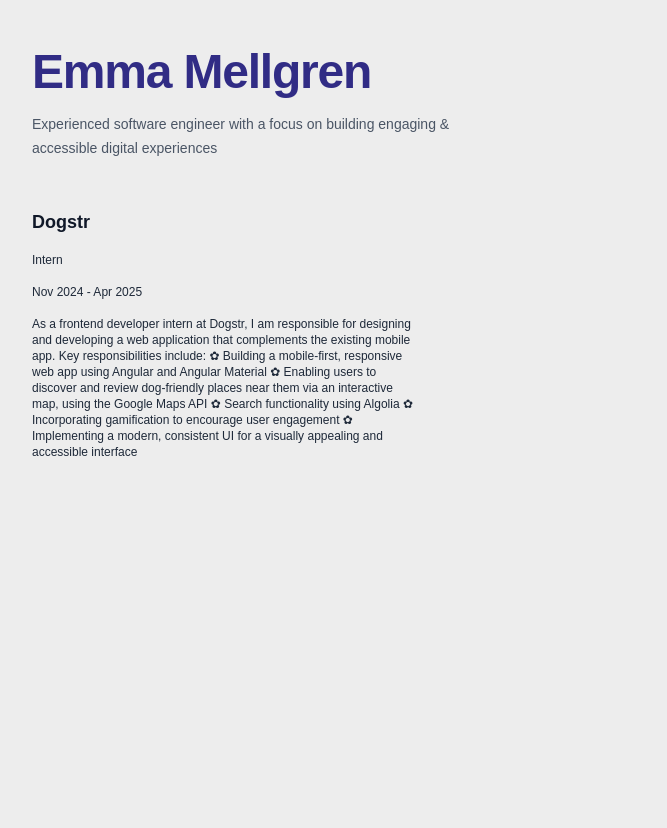
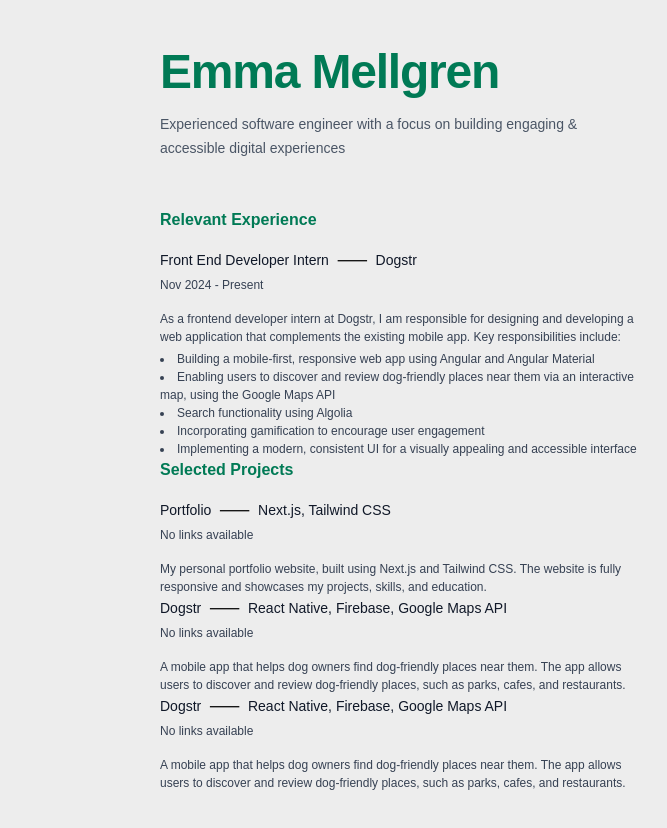
Before and after one commit to emmaoliviamellgren/resume, a Next.js app: page / in a window 1280 px wide. Shown: the top 828 px of the page, without its empty margins (32-699 px from the left). Before the commit the page ends 800 px from the top, so only its background shows below. Built offline with nearby package versions, Linux system fonts and the light colour scheme; a web font is replaced by a local one.

Commit message:
Init project section

```diff
--- a/app/components/experience.tsx
+++ b/app/components/experience.tsx
@@ -1,14 +1,32 @@
 import React from 'react';
 import { data } from '../constants/data';
+import Heading from './ui/heading';
 
 const Experience = () => {
+	const { position, company, duration, description } = data.experience;
+
 	return (
-		<div className='flex flex-col gap-4 my-12'>
-			<p className='title'>{data.experience.company}</p>
-            <p className='paragraph'>{data.experience.position}</p>
-            <p className='paragraph'>{data.experience.duration}</p>
-            <p className='paragraph w-96'>{data.experience.description}</p>
-		</div>
+		<>
+			<Heading heading='Relevant Experience' />
+			<div className='flex flex-col gap-1'>
+				<div className='flex gap-2 items-center'>
+					<p className='title'>{position}</p> ⸺
+					<p className='title'>{company}</p>
+				</div>
+
+				<p className='paragraph'>{duration}</p>
+				<p className='paragraph mt-3'>{description.text}</p>
+				<ul>
+					{description.responsibilities.map((responsibility, i) => (
+						<li
+							key={i}
+							className='list-disc list-inside paragraph'>
+							{responsibility}
+						</li>
+					))}
+				</ul>
+			</div>
+		</>
 	);
 };
 
--- /dev/null
+++ b/app/components/projects.tsx
@@ -0,0 +1,42 @@
+import { data } from '../constants/data';
+import Heading from './ui/heading';
+
+interface Props {
+	name: string;
+	description: string;
+	techStack: string[];
+	github: string;
+	website: string;
+}
+
+const Project = ({ name, description, techStack, github, website }: Props) => {
+	return (
+		<div className='flex flex-col gap-1'>
+			<div className='flex gap-2 items-center'>
+				<p className='title'>{name}</p> ⸺
+				<p className='title'>{techStack.join(', ')}</p>
+			</div>
+
+			<p className='paragraph'>
+				{github || website || 'No links available'}
+			</p>
+			<p className='paragraph mt-3'>{description}</p>
+		</div>
+	);
+};
+
+const Projects = () => {
+	return (
+		<>
+			<Heading heading='Selected Projects' />
+			{data.projects.list.map((project, i) => (
+				<Project
+					key={i}
+					{...project}
+				/>
+			))}
+		</>
+	);
+};
+
+export default Projects;
--- a/app/components/header.tsx
+++ b/app/components/ui/header.tsx
@@ -1,7 +1,9 @@
 const Header = () => {
 	return (
-		<div className='flex flex-col gap-4'>
-			<h1 className='heading'>Emma Mellgren</h1>
+		<div className='flex flex-col gap-4 mb-12'>
+			<h1 className='text-5xl text-emerald-700 font-semibold tracking-tight'>
+				Emma Mellgren
+			</h1>
 			<p className='subtitle max-w-md leading-6'>
 				Experienced software engineer with a focus on building engaging
 				& accessible digital experiences
--- /dev/null
+++ b/app/components/ui/heading.tsx
@@ -0,0 +1,9 @@
+interface Props {
+	heading: string;
+}
+
+const Heading = ({ heading }: Props) => {
+	return <p className='heading mb-4'>{heading}</p>;
+};
+
+export default Heading;
--- a/app/constants/data.ts
+++ b/app/constants/data.ts
@@ -3,12 +3,49 @@
 		email: 'mellgrenemma0@gmail.com',
 		phone: '073 709 22 81',
 	},
-	experience:
-		{
-			position: 'Intern',
-			company: 'Dogstr',
-			duration: 'Nov 2024 - Apr 2025',
-			description:
-				'As a frontend developer intern at Dogstr, I am responsible for designing and developing a web application that complements the existing mobile app. Key responsibilities include: ✿ Building a mobile-first, responsive web app using Angular and Angular Material ✿ Enabling users to discover and review dog-friendly places near them via an interactive map, using the Google Maps API ✿ Search functionality using Algolia ✿ Incorporating gamification to encourage user engagement ✿ Implementing a modern, consistent UI for a visually appealing and accessible interface',
+	experience: {
+		position: 'Front End Developer Intern',
+		company: 'Dogstr',
+		duration: 'Nov 2024 - Present',
+		description: {
+			text: `As a frontend developer intern at Dogstr, I am responsible for designing and developing a web application that complements the existing mobile app. Key responsibilities include:`,
+			responsibilities: [
+				'Building a mobile-first, responsive web app using Angular and Angular Material',
+				'Enabling users to discover and review dog-friendly places near them via an interactive map, using the Google Maps API',
+				'Search functionality using Algolia',
+				'Incorporating gamification to encourage user engagement',
+				'Implementing a modern, consistent UI for a visually appealing and accessible interface',
+			],
 		},
-} as const;
+	},
+	projects: {
+		list: [
+			{
+				name: 'Portfolio',
+				description: `My personal portfolio website, built using Next.js and Tailwind CSS. The website is fully responsive and showcases my projects, skills, and education.`,
+				techStack: ['Next.js', 'Tailwind CSS'],
+				github: '',
+				website: '',
+			},
+			{
+				name: 'Dogstr',
+				description: `A mobile app that helps dog owners find dog-friendly places near them. The app allows users to discover and review dog-friendly places, such as parks, cafes, and restaurants.`,
+				techStack: ['React Native', 'Firebase', 'Google Maps API'],
+				github: '',
+				website: '',
+			},
+			{
+				name: 'Dogstr',
+				description: `A mobile app that helps dog owners find dog-friendly places near them. The app allows users to discover and review dog-friendly places, such as parks, cafes, and restaurants.`,
+				techStack: ['React Native', 'Firebase', 'Google Maps API'],
+				github: '',
+				website: '',
+			},
+		],
+	},
+	education: {
+		degree: 'Bachelor of Science in Computer Science',
+		school: 'KTH Royal Institute of Technology',
+		duration: '2019 - 2023',
+	} as const,
+};
--- a/app/globals.css
+++ b/app/globals.css
@@ -10,11 +10,11 @@
 
 @layer utilities {
 	.heading {
-		@apply text-5xl text-indigo-900 font-bold tracking-tight;
+		@apply text-base text-emerald-700 font-semibold;
 	}
 
 	.title {
-		@apply text-lg text-gray-900 font-semibold;
+		@apply text-sm text-gray-900 font-medium;
 	}
 
 	.subtitle {
@@ -22,6 +22,6 @@
 	}
 
 	.paragraph {
-		@apply text-xs text-gray-800 font-normal;
+		@apply text-xs text-gray-700 font-normal leading-4.5;
 	}
 }
--- a/app/page.tsx
+++ b/app/page.tsx
@@ -1,12 +1,18 @@
 import Experience from './components/experience';
-import Header from './components/header';
+import Projects from './components/projects';
+import Header from './components/ui/header';
 
 const indexPage = () => {
 	return (
-		<>
-			<Header />
-			<Experience />
-		</>
+		<main className='flex flex-row w-full max-w-4xl gap-24 mx-auto'>
+			<aside className='flex flex-col w-[60%]'>
+				<Header />
+				<Experience />
+				<Projects />
+			</aside>
+			<aside className='flex flex-col w-[40%]'>
+			</aside>
+		</main>
 	);
 };
 
```
